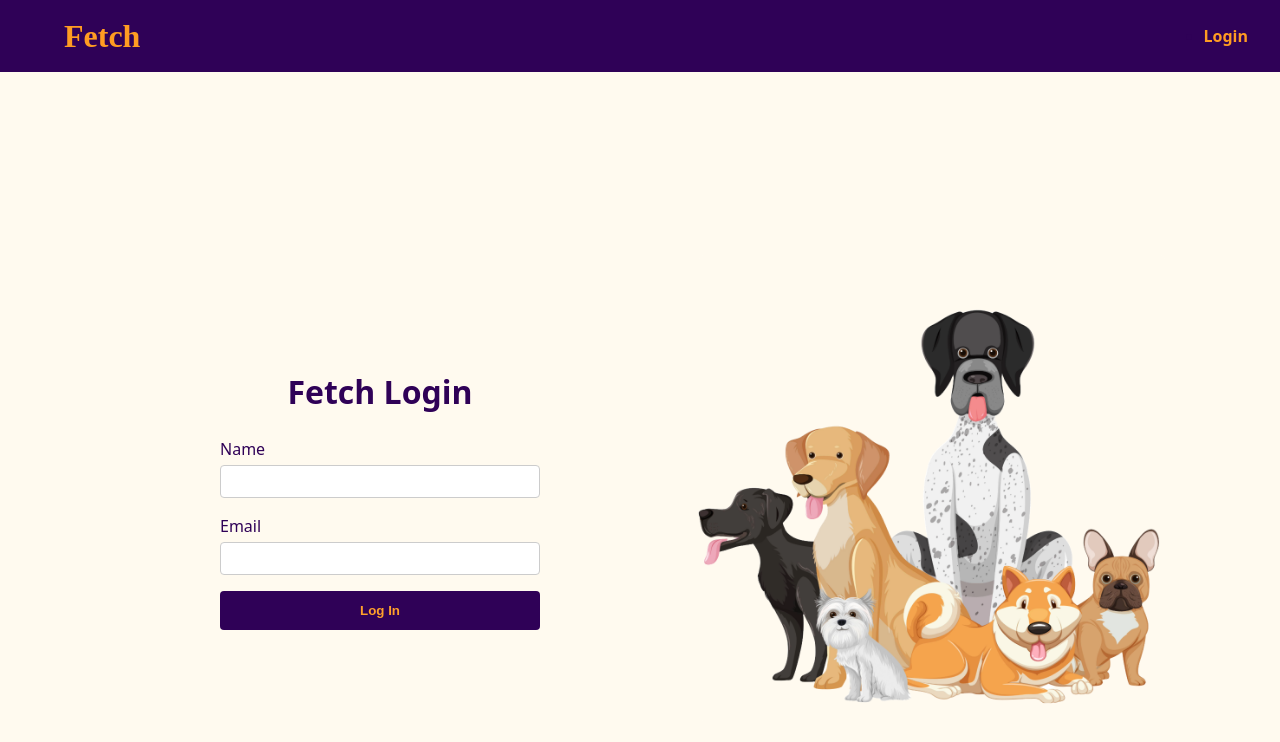
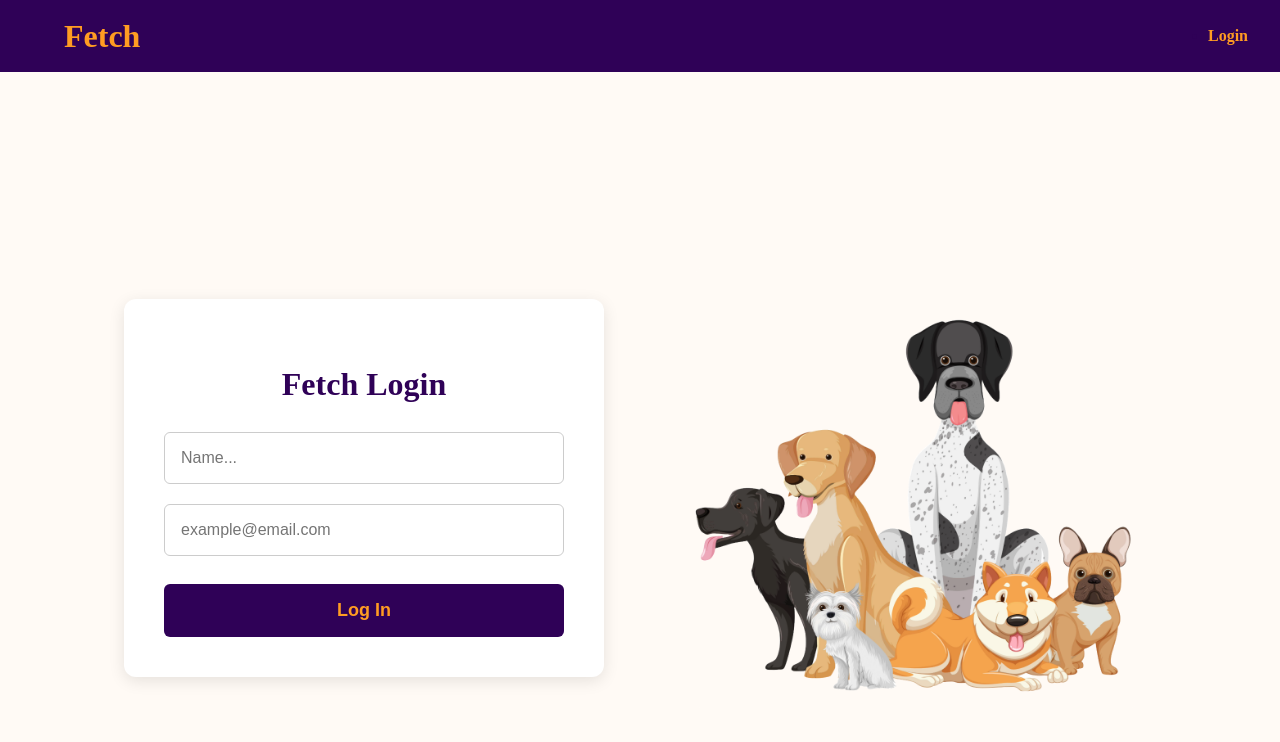
Before and after one commit to Chaaand03/Fetch-Found, a React (Vite) app: page /login in a window 1280 px wide. Shown: the top 742 px of the page. Built offline with nearby package versions, Linux system fonts and the light colour scheme.

Commit message:
Updated Login page and UI

```diff
--- a/src/App.jsx
+++ b/src/App.jsx
@@ -10,7 +10,6 @@ import Navbar from './components/Navbar';
 import Login from './pages/Login';
 import Search from './pages/Search';
 import MatchFound from './pages/Match-Found';
-import Profile from './pages/Profile';
 import { logout as apiLogout } from './api/Dogs';
 
 function AppRoutes({ isLoggedIn, setIsLoggedIn }) {
--- a/src/components/Navbar.css
+++ b/src/components/Navbar.css
@@ -13,7 +13,6 @@
   }
 
 .brand {
-    font-family: 'Playfair Display', serif;  /* replace with your font */
     font-size: 2rem;
     font-weight: bold;
     color: #ff9c22;
@@ -21,18 +20,15 @@
   }
 
   .nav-list {
-    /* justify-content: flex-end; */
     display: flex;
-    /* text-align: right; */
     gap: 5rem;
   }
 
   .nav-list a {
     color: #ff9c22;
     text-decoration: none;
-    display: block;                 /* make the entire area clickable */
+    display: block;
     padding: 0.5rem 0;
-    /* float: right; */
   }
 
   .nav-list a.left{
--- a/src/index.css
+++ b/src/index.css
@@ -1,5 +1,5 @@
 :root {
-  font-family: system-ui, Avenir, Helvetica, Arial, sans-serif;
+  font-family: 'Playfair Display', serif;
   line-height: 1.5;
   font-weight: 400;
   margin-left: 5em;
@@ -8,7 +8,7 @@
 
   color-scheme: light dark;
   color: rgb(47, 1, 87);
-  background-color: #fffaef;;
+  background-color: #fffaf5;;
 
   font-synthesis: none;
   text-rendering: optimizeLegibility;
--- a/src/pages/Login.css
+++ b/src/pages/Login.css
@@ -1,67 +1,108 @@
-/* make the page a full‑height 2‑column flex container */
 .login-page {
   display: flex;
   min-height: 100vh;
+  /* background-image: url('../assets/dogs-bg.jpg');
+  background-size: cover;
+  background-position: center;
+  background-repeat: no-repeat; */
 }
 
-  /* each column takes 50% of width and centers its content */
-  .form-container,
+/* Left column: form */
+.form-container {
+  flex: 1;
+  display: flex;
+  justify-content: center;
+  align-items: center;
+  background-color: none;  /* very light coral tint */
+}
+
+/* White card */
+.form-box {
+  background: #ffffff;
+  padding: 2.5rem;
+  border-radius: 12px;
+  box-shadow: 0 4px 16px rgba(0,0,0,0.1);
+  width: 100%;
+  max-width: 400px;
+  text-align: center;
+}
+
+/* Heading */
+.form-box h1 {
+  margin-bottom: 1.5rem;
+  font-size: 2rem;
+  color: #2f0157;          /* dark purple */
+}
+
+/* Form fields */
+.login-form {
+  display: flex;
+  flex-direction: column;
+  gap: 1.25rem;
+}
+
+.login-form label {
+  font-size: 1.25rem;
+  color: #333;
+  text-align: left;
+}
+
+.login-form input {
+  width: 100%;
+  padding: 1rem;
+  font-size: 1rem;
+  border: 1px solid #ccc;
+  border-radius: 6px;
+  box-sizing: border-box;
+  background: none;
+  color: #2f0157;
+}
+
+/* Submit button */
+.login-form button {
+  margin-top: 0.5rem;
+  padding: 1rem;
+  font-size: 1.125rem;
+  font-weight: 600;
+  color: #ff9c22;;
+  background-color: rgb(47, 1, 87);  /* primary coral */
+  border: none;
+  border-radius: 6px;
+  cursor: pointer;
+  transition: background-color 0.2s ease;
+}
+
+.login-form button:hover {
+  background-color: rgb(77, 3, 142);
+}
+
+/* Right column: image */
 .image-container {
   flex: 1;
   display: flex;
   justify-content: center;
   align-items: center;
+  background-color: none;
 }
 
-  /* optional padding around the form block */
-  .form-container {
-    padding: 2rem;
-  }
-
-  /* box to constrain form width */
-  .form-box {
-    width: 100%;
-    max-width: 320px;
-    text-align: center;
-  }
-
-  /* stack fields and button vertically with space */
-  .login-form {
-    display: flex;
-    flex-direction: column;
-    gap: 1rem;
-    margin-top: 1rem;
-  }
-
-  /* label above input */
-  .login-form label {
-    display: flex;
-    flex-direction: column;
-    text-align: left;
-  }
-
-  /* inputs styling */
-  .login-form input {
-    padding: 0.5rem;
-    margin-top: 0.25rem;
-    border: 1px solid #ccc;
-    border-radius: 4px;
-  }
-
-  /* button styling */
-  .login-form button {
-    padding: 0.75rem;
-    background-color: rgb(47, 1, 87);
-    border: none;
-    color: #ffa02b;
-    font-weight: bold;
-    border-radius: 4px;
-    cursor: pointer;
-  }
-
-  /* image styling */
 .image-container img {
-    max-width: 90%;
+  max-width: 80%;
   height: auto;
   border-radius: 8px;
 }
+
+/* Responsive: stack on narrow screens */
+@media (max-width: 768px) {
+  .login-page {
+    flex-direction: column;
+  }
+  .form-container,
+  .image-container {
+    flex: none;
+    width: 100%;
+    padding: 2rem 1rem;
+  }
+  .image-container img {
+    max-width: 100%;
+  }
+}
--- a/src/pages/Login.jsx
+++ b/src/pages/Login.jsx
@@ -12,7 +12,7 @@ function Login( { onLogin } ) {
     const handleSubmit = async e => {
         e.preventDefault();
         await loginApi(name, email);
-        localStorage.setItem('token', 'logged-in');  // or whatever
+        localStorage.setItem('token', 'logged-in');
         onLogin();
         navigate('/search');
       };
@@ -27,8 +27,8 @@ function Login( { onLogin } ) {
           <h1>Fetch Login</h1>
           <form onSubmit={handleSubmit} className="login-form">
             <label>
-              Name
               <input
+                placeholder='Name...'
                 type="text"
                 value={name}
                 onChange={e => setName(e.target.value)}
@@ -36,8 +36,8 @@ function Login( { onLogin } ) {
               />
             </label>
             <label>
-              Email
               <input
+                placeholder='example@email.com'
                 type="email"
                 value={email}
                 onChange={e => setEmail(e.target.value)}
--- a/src/pages/Search.css
+++ b/src/pages/Search.css
@@ -11,7 +11,6 @@
 
   .maintext h1 {
     font-size: 5rem;
-    font-family: cursive;
     font-weight: 1000;
     margin: 0.2em 0;
     letter-spacing: 1px;
```
Also changed, not shown: 1 other file (tests, documents, lock files or other folders). Lines whose indentation alone changed are shown as unchanged.
